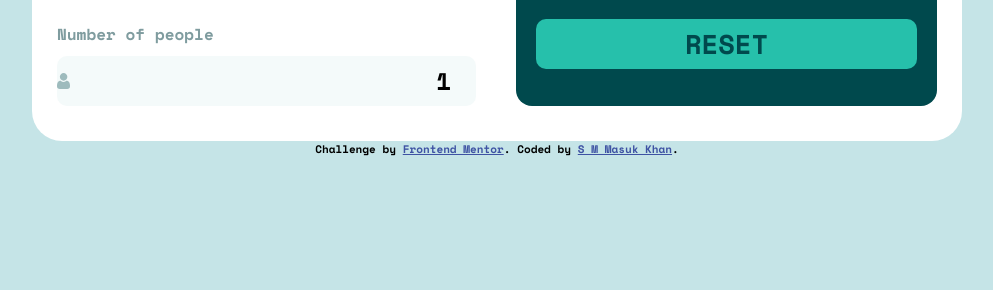
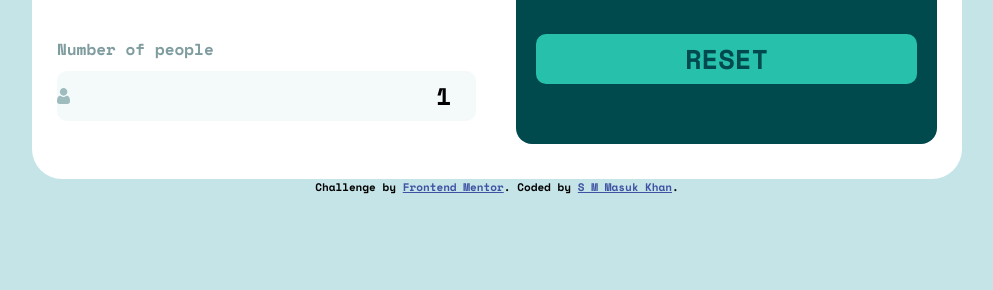
Before and after one commit to asadmash/15.tip-calculator-app, a plain HTML site: page index.html in a window 1280 px wide. Shown: the part 510-800 px from the top of the page, without its empty margins (143-1136 px from the left). Drawn offline with nearby package versions, Linux system fonts and the light colour scheme.

```diff
--- a/sass/layouts/_global-layouts.scss
+++ b/sass/layouts/_global-layouts.scss
@@ -11,7 +11,7 @@
     padding: 45px 0;
   }
   @include breakpoint(large) {
-    margin-top: 10vh;
+    height: 100vh;
   }
 
   #container {
@@ -27,6 +27,7 @@
       column-gap: 40px;
       max-width: 930px;
       border-radius: 30px;
+      max-height: 450px;
     }
   }
 }
```
Also changed, not shown: sass/style.css, 1 other file.
